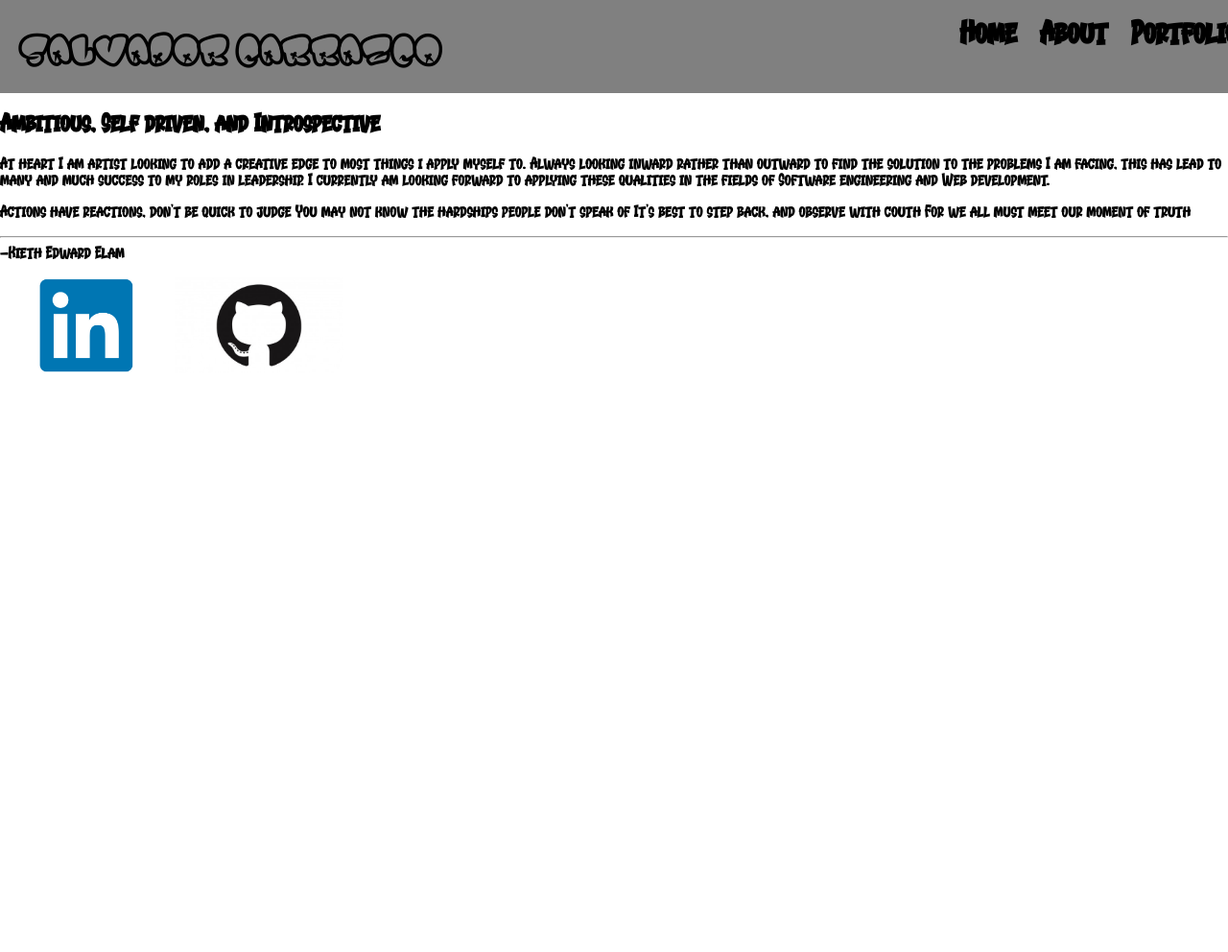
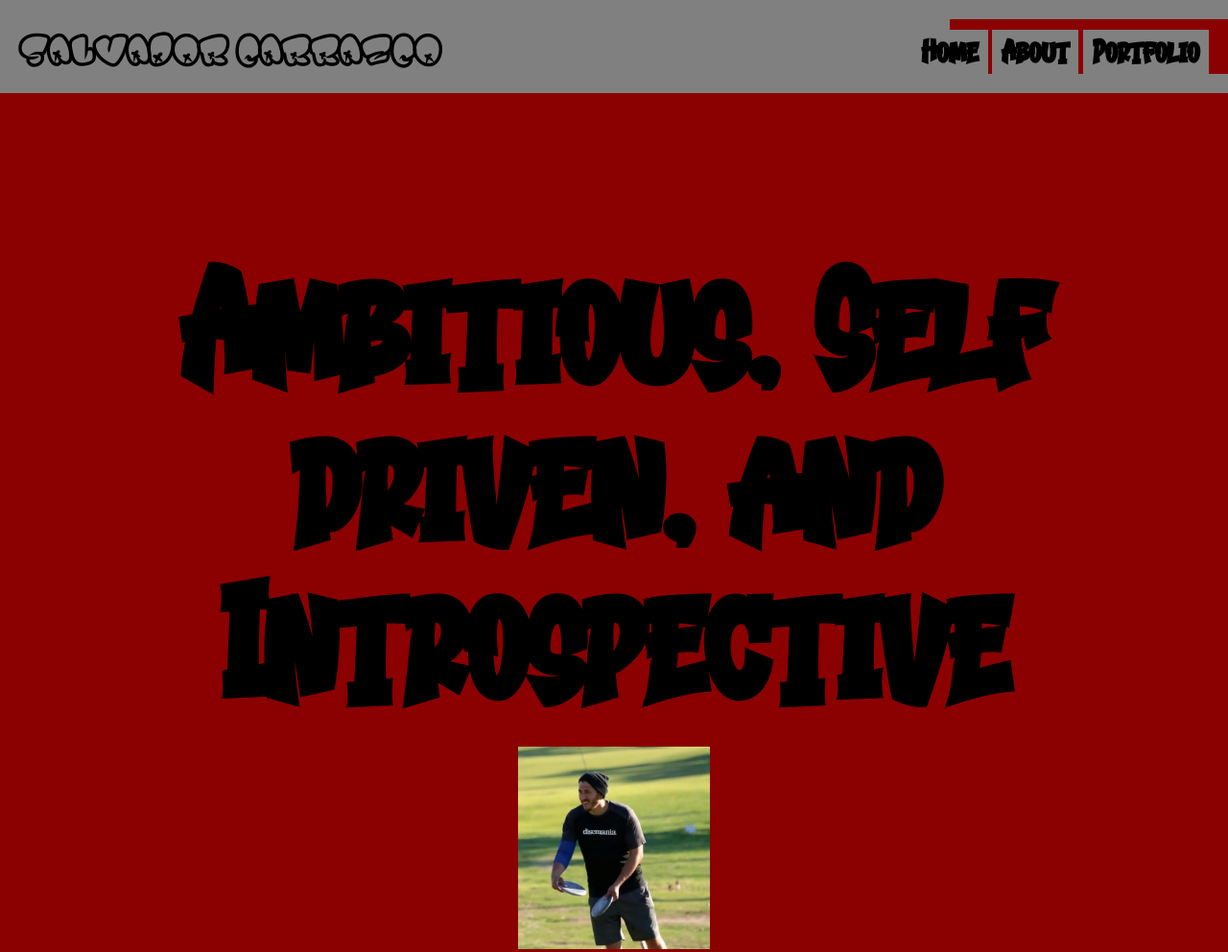
Before and after one commit to Salvador-Carrazco/personal-website, a plain HTML site: page index.html in a window 1280 px wide. Shown: the top 992 px of the page at 96% size. Before the commit the page ends 800 px from the top, so only its background shows below. Drawn offline with Linux system fonts and the light colour scheme.

Commit message:
updates to index file and about have been made

```diff
--- a/index.html
+++ b/index.html
@@ -19,21 +19,27 @@
 </header>
 
 <body>
-    <h2>Ambitious, Self driven, and Introspective </h2>
+   <section></section>
+
+
+    <h2>Ambitious, Self driven, and Introspective </h2> <img src="images/ogplvt08.jpg" alt=" tournament picture of me " width="200">
+
     <p> At heart I am artist looking to add a creative edge to most things i apply myself to.
         Always looking inward rather than outward to find the solution to the problems I am facing,
         this has lead to many and much success to my roles in leadership. I currently am looking forward to
         applying these qualities in the fields of Software engineering and Web development.
-    </p>
-    <p>
+    </p> <!--
+
+     --><p id="guru">
         Actions have reactions, don't be quick to judge
         You may not know the hardships people don't speak of
         It's best to step back, and observe with couth
         For we all must meet our moment of truth
-        <hr/>
+
         -Kieth Edward Elam
 
     </p>
+
 </body>
 
 <footer>
--- a/style-sheets/index.css
+++ b/style-sheets/index.css
@@ -1,29 +1,80 @@
+*{
+    background-color: darkred;
+}
 span {
     font-family: sans-serif;
     font-weight: bolder;
 }
+
+a {
+    color: black;
+}
+
 header {
-    margin:0;
+
 
 }
+img {
+    position: relative;
+
+    bottom:60;
+}
+
+.name{
+    font-family: bomb-font;
+    font-size: 50;
+    background-color: grey;
+}
+
 .home {
-
+    background-color: grey;
     position: relative;
-    left:0;
+    top: 20;
+    right: 40;
     font-family: gem;
     font-size: 30;
     text-decoration: none;
     padding: 10;
-
-
 }
 
 body{
     font-family:  gem;
     margin: 0;
+    text-align: center;
+}
+
+p {
+    font-size: 25px;
+    text-align: center;
+    position: relative;
+    top: -550;
+    padding: 30;
+    margin: 500;
+}
+
+#guru {
+    text-align: center;
+    position: relative;
+    top: -1000;
+    padding: 30;
+    margin: 500;
+
+}
+
+section{
+    display: grid;
+    justify-content: center;
+    align-content: center;
+    background-color: black;
+}
+
+h2{
+    position: relative;
+    top:50;
+    font-size: 150px;
+}
 
 
-}
 .navbar{
     background-color: grey;
     padding: 20;
@@ -45,11 +96,3 @@
         font-style: normal;
         font-weight: lighter;
     }
-
-.name{
-    font-family: bomb-font;
-    font-size: 50;
-}
-a {
-    color: black;
-}
```
Also changed, not shown: about.html (+3 -3 lines), images/art.jfif (added), images/simon.jfif (added).
